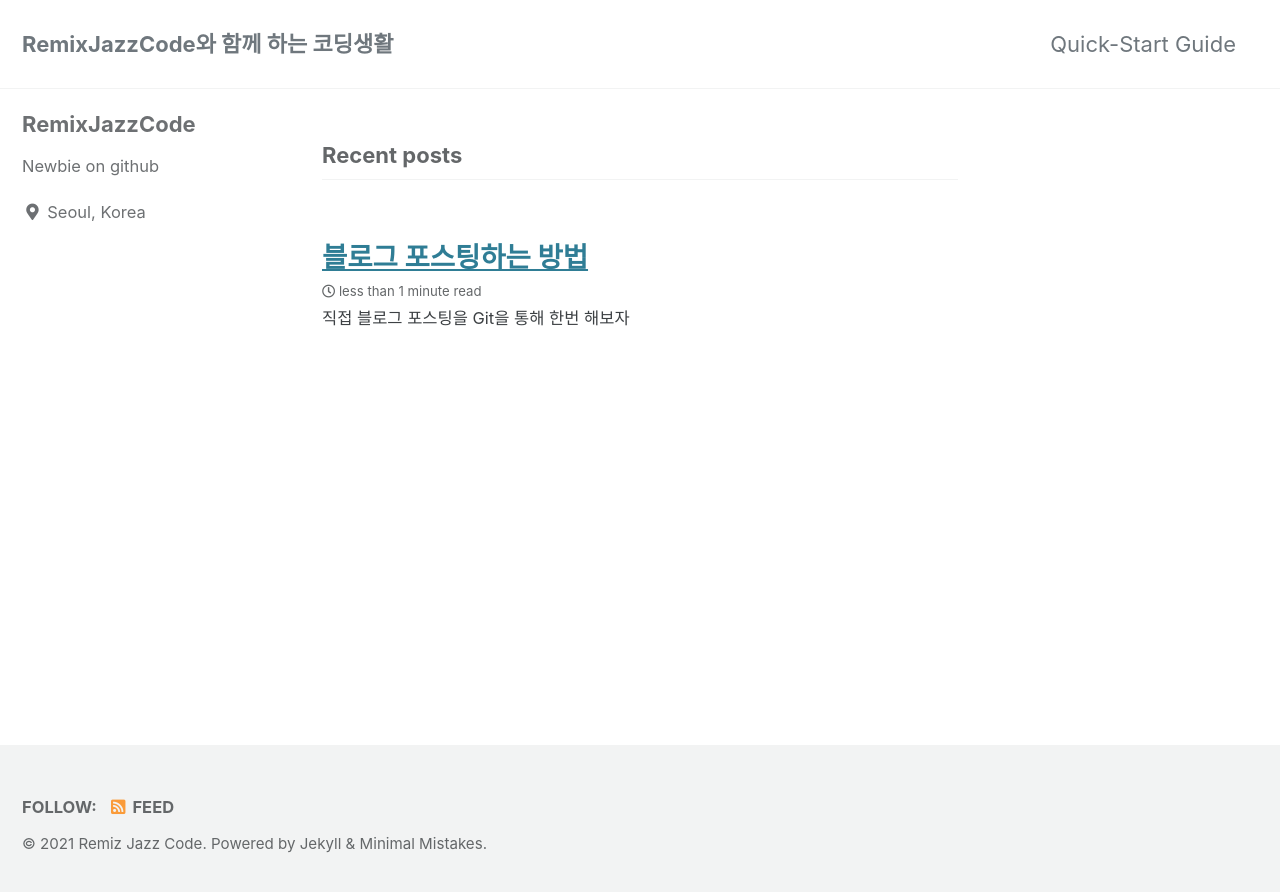
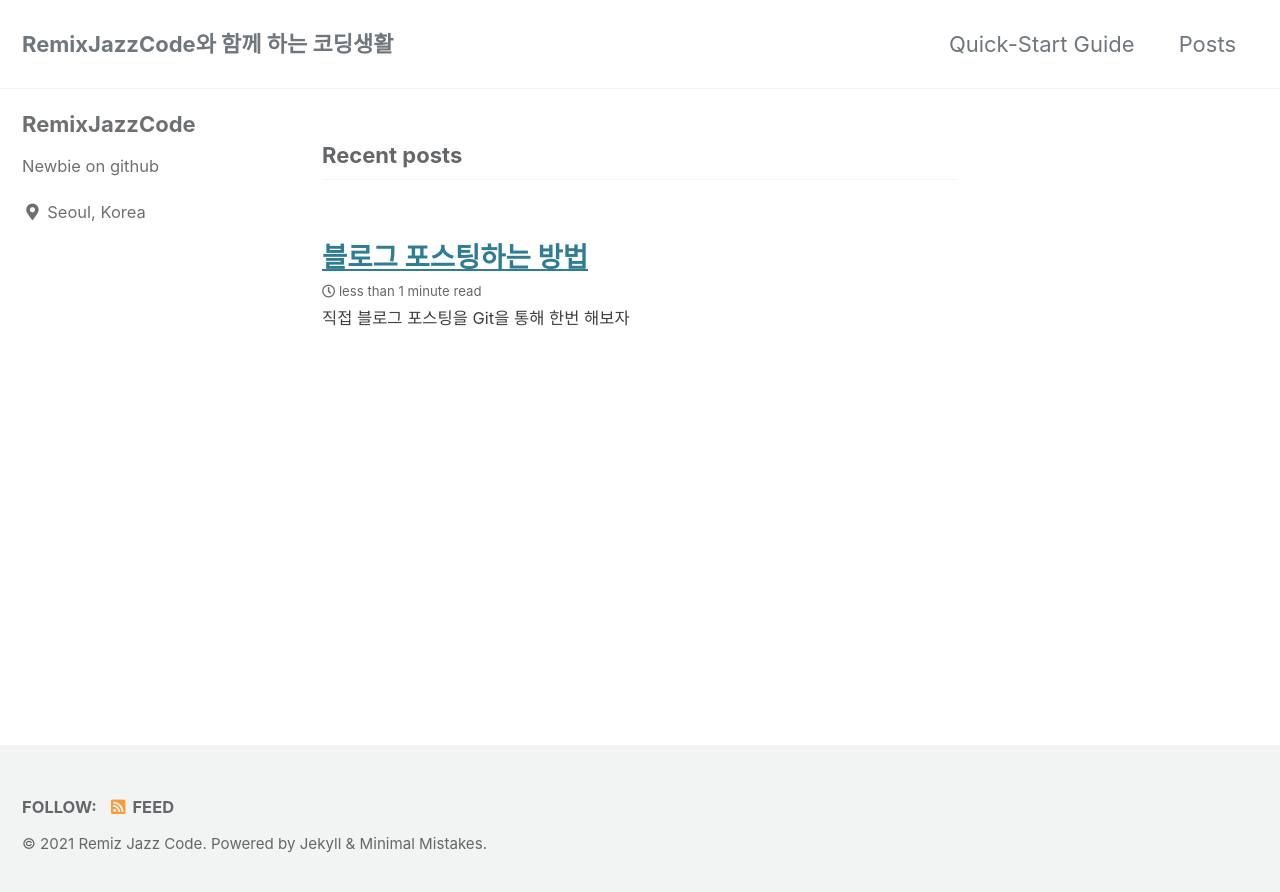
Before and after one commit to RemixJazzCode/RemixJazzCode.github.io, a Jekyll site: the page built from index.html, in a window 1280 px wide. Shown: the top 892 px of the page. Built offline with Jekyll 4.4.1, drawn with Linux system fonts in a browser that asks for light colours; cached includes are drawn as plain includes; the list of posts is cut into pages by our own code.

Commit message:
Update navigation.yml

```diff
--- a/_data/navigation.yml
+++ b/_data/navigation.yml
@@ -2,8 +2,8 @@
 main:
   - title: "Quick-Start Guide"
     url: https://mmistakes.github.io/minimal-mistakes/docs/quick-start-guide/
-  # - title: "About"
-  #   url: https://mmistakes.github.io/minimal-mistakes/about/
+  - title: "Posts"
+    url: /_posts/
   # - title: "Sample Posts"
   #   url: /year-archive/
   # - title: "Sample Collections"
```
